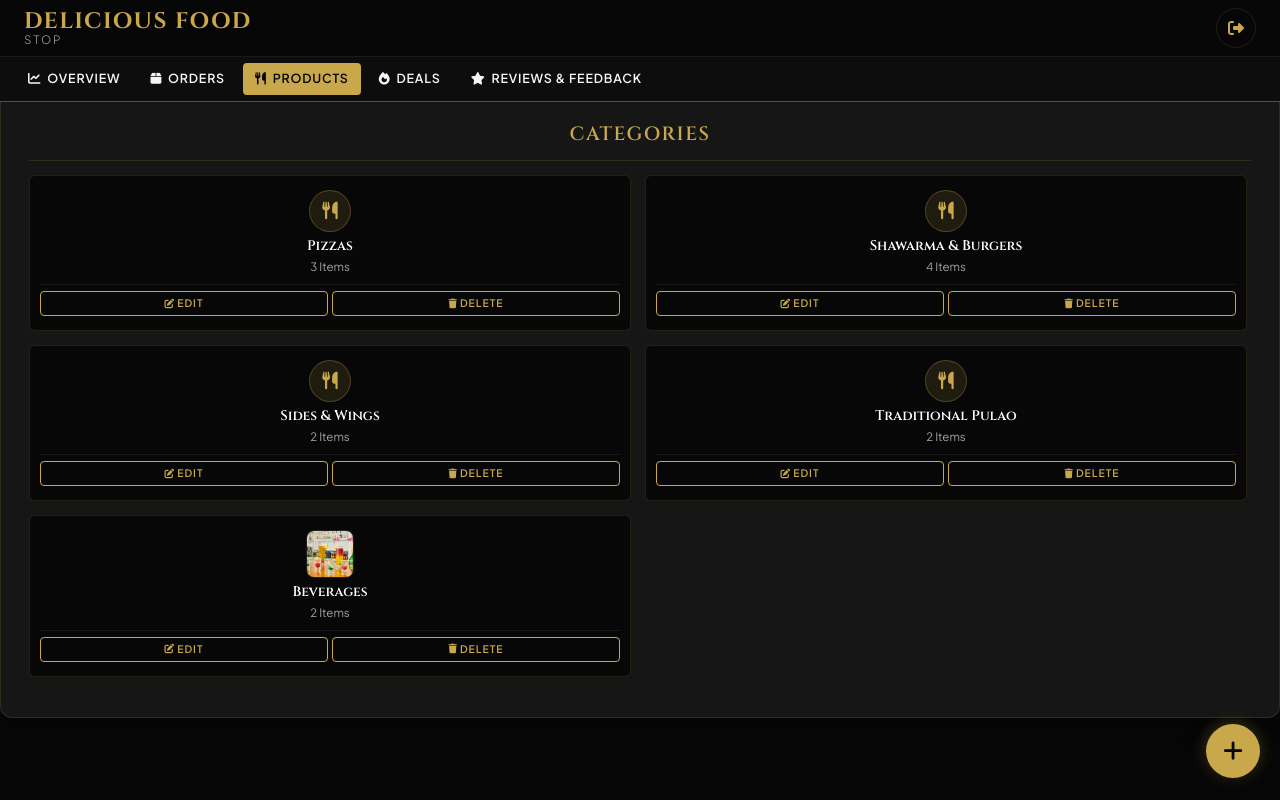
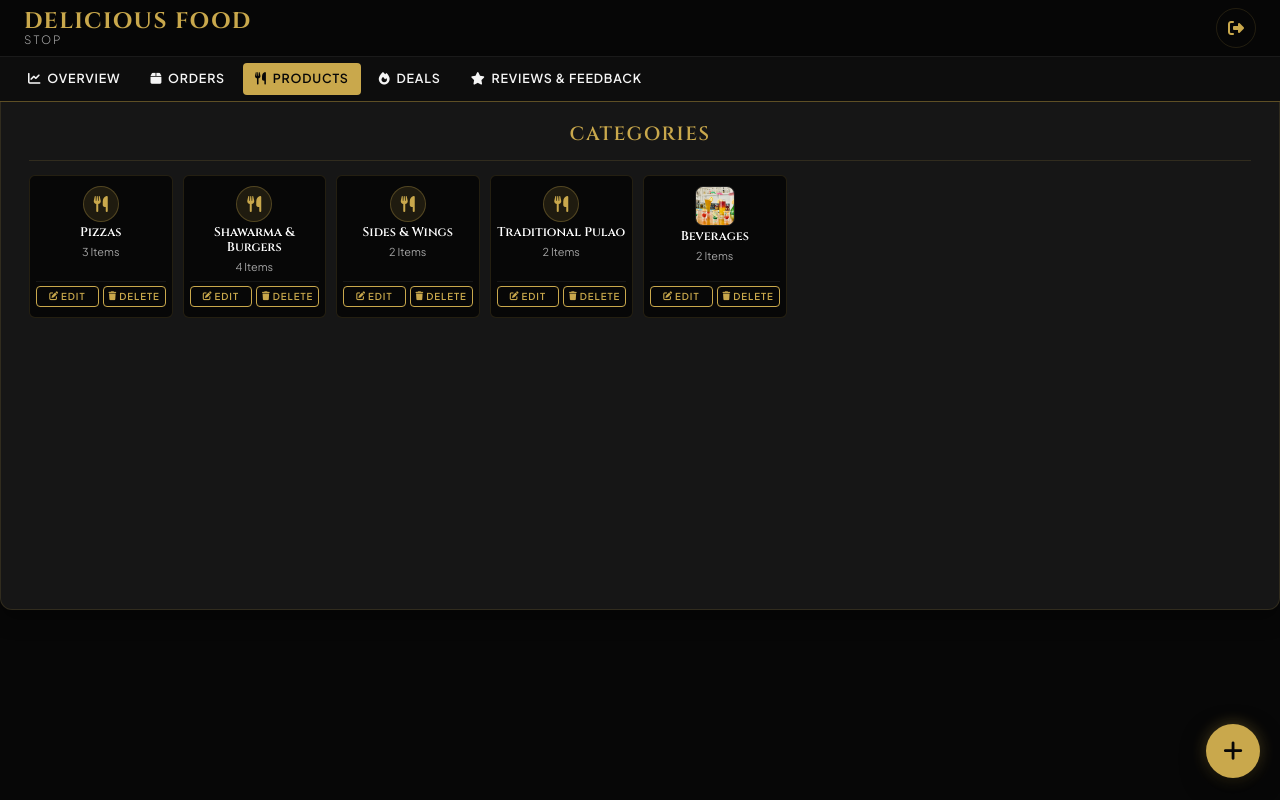
Before and after one commit to ahmadyarafridi/new-web-app, a Django app: page /owner/dashboard/products/ in a window 1280 px wide. Run offline with Django 5.2, Linux system fonts and the light colour scheme; a user stored in the database is signed in; data comes from the database, SQL or seed files in the repository; data that the repository does not hold is empty; some libraries are stand-ins or nearby versions; some web fonts are replaced.

Commit message:
Fix Deals category dropdown rendering, scale down admin and food item cards, and remove horizontal scroll

```diff
--- a/static/css/style.css
+++ b/static/css/style.css
@@ -1226,7 +1226,7 @@ main {
     transition: var(--transition-smooth);
     display: flex;
     flex-direction: column;
-    flex: 0 0 235px;
+    flex: 0 0 200px;
     scroll-snap-align: start;
     scroll-snap-stop: always;
 }
@@ -1239,7 +1239,7 @@ main {
 
 .menu-item-img-wrapper {
     position: relative;
-    height: 135px;
+    height: 115px;
     overflow: hidden;
 }
 
@@ -2781,8 +2781,8 @@ footer hr {
     }
 
     .menu-item-card {
-        flex: 0 0 72% !important;
-        max-width: 235px !important;
+        flex: 0 0 62% !important;
+        max-width: 195px !important;
         scroll-snap-align: center !important;
         scroll-snap-stop: always !important;
         /* Scroll only one card at a time on swipe */
--- a/templates/accounts/products.html
+++ b/templates/accounts/products.html
@@ -11,29 +11,29 @@
     </div>
 
     <!-- SCROLLABLE BODY CONTAINER -->
-    <div style="flex: 1; overflow-y: auto; padding-right: 4px; margin-bottom: 15px; -webkit-overflow-scrolling: touch;">
-        <div style="display: grid; grid-template-columns: repeat(2, 1fr); gap: 14px;">
+    <div style="flex: 1; overflow-y: auto; overflow-x: hidden; padding-right: 4px; margin-bottom: 15px; -webkit-overflow-scrolling: touch;">
+        <div style="display: grid; grid-template-columns: repeat(auto-fill, minmax(130px, 1fr)); gap: 10px;">
             {% for cat in categories %}
-            <div style="background: var(--color-bg-deep); border: 1px solid var(--color-border); border-radius: var(--border-radius-sm); padding: 14px 10px; text-align: center; height: 100%; display: flex; flex-direction: column; align-items: center; justify-content: space-between;">
+            <div style="background: var(--color-bg-deep); border: 1px solid var(--color-border); border-radius: var(--border-radius-sm); padding: 10px 6px; text-align: center; height: 100%; display: flex; flex-direction: column; align-items: center; justify-content: space-between;">
                 <a href="?cat={{ cat.slug }}" style="text-decoration: none; color: inherit; width: 100%; display: flex; flex-direction: column; align-items: center;">
                     {% if cat.image_file %}
-                    <img src="{{ cat.image_file.url }}" alt="{{ cat.name }}" style="width: 48px; height: 48px; object-fit: cover; border-radius: 8px; margin-bottom: 6px; border: 1px solid rgba(255,255,255,0.1);">
+                    <img src="{{ cat.image_file.url }}" alt="{{ cat.name }}" style="width: 40px; height: 40px; object-fit: cover; border-radius: 8px; margin-bottom: 4px; border: 1px solid rgba(255,255,255,0.1);">
                     {% else %}
-                    <div style="width: 42px; height: 42px; border-radius: 50%; background: rgba(201,168,76,0.12); color: var(--color-primary); display: flex; align-items: center; justify-content: center; font-size: 1.1rem; margin-bottom: 6px; border: 1px solid rgba(201,168,76,0.3);">
+                    <div style="width: 36px; height: 36px; border-radius: 50%; background: rgba(201,168,76,0.12); color: var(--color-primary); display: flex; align-items: center; justify-content: center; font-size: 1rem; margin-bottom: 4px; border: 1px solid rgba(201,168,76,0.3);">
                         <i class="fa-solid fa-utensils"></i>
                     </div>
                     {% endif %}
-                    <h4 style="font-family: var(--font-brand); color: #fff; font-size: 0.86rem; margin: 0 0 2px 0; line-height: 1.3;">{{ cat.name }}</h4>
-                    <span style="font-size: 0.72rem; color: var(--color-text-gray);">{{ cat.product_count }} Items</span>
+                    <h4 style="font-family: var(--font-brand); color: #fff; font-size: 0.78rem; margin: 0 0 2px 0; line-height: 1.2;">{{ cat.name }}</h4>
+                    <span style="font-size: 0.68rem; color: var(--color-text-gray);">{{ cat.product_count }} Items</span>
                 </a>
 
                 <!-- CATEGORY ACTION BUTTONS -->
-                <div style="display: flex; gap: 4px; margin-top: 8px; width: 100%; justify-content: center; align-items: center; padding-top: 6px; border-top: 1px solid rgba(255,255,255,0.06);">
-                    <a href="{% url 'category_edit' cat.pk %}" class="btn-secondary" style="border-color: var(--color-primary); color: var(--color-primary); padding: 3px 6px; font-size: 0.65rem; font-weight: 600; text-decoration: none; border-radius: 4px; display: inline-flex; align-items: center; justify-content: center; gap: 2px; white-space: nowrap; flex: 1; max-width: 50%;">
-                        <i class="fa-solid fa-pen-to-square" style="font-size: 0.6rem;"></i> Edit
+                <div style="display: flex; gap: 4px; margin-top: 6px; width: 100%; justify-content: center; align-items: center; padding-top: 4px; border-top: 1px solid rgba(255,255,255,0.06);">
+                    <a href="{% url 'category_edit' cat.pk %}" class="btn-secondary" style="border-color: var(--color-primary); color: var(--color-primary); padding: 2px 4px; font-size: 0.6rem; font-weight: 600; text-decoration: none; border-radius: 4px; display: inline-flex; align-items: center; justify-content: center; gap: 2px; white-space: nowrap; flex: 1;">
+                        <i class="fa-solid fa-pen-to-square" style="font-size: 0.55rem;"></i> Edit
                     </a>
-                    <a href="{% url 'category_delete' cat.pk %}" class="btn-secondary" style="border-color: var(--color-primary); color: var(--color-primary); padding: 3px 6px; font-size: 0.65rem; font-weight: 600; text-decoration: none; border-radius: 4px; display: inline-flex; align-items: center; justify-content: center; gap: 2px; white-space: nowrap; flex: 1; max-width: 50%;">
-                        <i class="fa-solid fa-trash" style="font-size: 0.6rem;"></i> Delete
+                    <a href="{% url 'category_delete' cat.pk %}" class="btn-secondary" style="border-color: var(--color-primary); color: var(--color-primary); padding: 2px 4px; font-size: 0.6rem; font-weight: 600; text-decoration: none; border-radius: 4px; display: inline-flex; align-items: center; justify-content: center; gap: 2px; white-space: nowrap; flex: 1;">
+                        <i class="fa-solid fa-trash" style="font-size: 0.55rem;"></i> Delete
                     </a>
                 </div>
             </div>
@@ -54,25 +54,25 @@
     </div>
 
     <!-- SCROLLABLE BODY CONTAINER -->
-    <div style="flex: 1; overflow-y: auto; padding-right: 4px; margin-bottom: 15px; -webkit-overflow-scrolling: touch;">
-        <div style="display: grid; grid-template-columns: repeat(2, 1fr); gap: 14px;">
+    <div style="flex: 1; overflow-y: auto; overflow-x: hidden; padding-right: 4px; margin-bottom: 15px; -webkit-overflow-scrolling: touch;">
+        <div style="display: grid; grid-template-columns: repeat(auto-fill, minmax(130px, 1fr)); gap: 10px;">
             {% for product in products %}
-            <div style="background: var(--color-bg-deep); border: 1px solid var(--color-border); border-radius: var(--border-radius-sm); padding: 14px 10px; text-align: center; height: 100%; display: flex; flex-direction: column; align-items: center; justify-content: space-between;">
+            <div style="background: var(--color-bg-deep); border: 1px solid var(--color-border); border-radius: var(--border-radius-sm); padding: 10px 6px; text-align: center; height: 100%; display: flex; flex-direction: column; align-items: center; justify-content: space-between;">
                 <a href="{% url 'product_detail' product.pk %}" style="text-decoration: none; color: inherit; width: 100%; display: flex; flex-direction: column; align-items: center;">
-                    <img src="{% if product.image_file %}{{ product.image_file.url }}{% else %}{% static product.image %}{% endif %}" alt="{{ product.name }}" style="width: 54px; height: 54px; object-fit: cover; border-radius: 8px; margin-bottom: 6px; border: 1px solid rgba(255,255,255,0.1);" onerror="this.src='https://via.placeholder.com/54';">
-                    <h4 style="font-family: var(--font-brand); color: #fff; font-size: 0.82rem; margin: 0; line-height: 1.25; font-weight: 600;">{{ product.name }}</h4>
+                    <img src="{% if product.image_file %}{{ product.image_file.url }}{% else %}{% static product.image %}{% endif %}" alt="{{ product.name }}" style="width: 44px; height: 44px; object-fit: cover; border-radius: 8px; margin-bottom: 4px; border: 1px solid rgba(255,255,255,0.1);" onerror="this.src='https://via.placeholder.com/44';">
+                    <h4 style="font-family: var(--font-brand); color: #fff; font-size: 0.78rem; margin: 0; line-height: 1.2; font-weight: 600;">{{ product.name }}</h4>
                     {% if not product.is_available %}
-                    <span class="badge-status badge-inactive" style="padding: 1px 6px; font-size: 0.6rem; margin-top: 4px;">Out of Stock</span>
+                    <span class="badge-status badge-inactive" style="padding: 1px 4px; font-size: 0.55rem; margin-top: 3px;">Out of Stock</span>
                     {% endif %}
                 </a>
 
                 <!-- PRODUCT ACTION BUTTONS -->
-                <div style="display: flex; gap: 4px; margin-top: 8px; width: 100%; justify-content: center; align-items: center; padding-top: 6px; border-top: 1px solid rgba(255,255,255,0.06);">
-                    <a href="{% url 'product_edit' product.pk %}" class="btn-secondary" style="border-color: var(--color-primary); color: var(--color-primary); padding: 3px 6px; font-size: 0.65rem; font-weight: 600; text-decoration: none; border-radius: 4px; display: inline-flex; align-items: center; justify-content: center; gap: 2px; white-space: nowrap; flex: 1; max-width: 50%;">
-                        <i class="fa-solid fa-pen-to-square" style="font-size: 0.6rem;"></i> Edit
+                <div style="display: flex; gap: 4px; margin-top: 6px; width: 100%; justify-content: center; align-items: center; padding-top: 4px; border-top: 1px solid rgba(255,255,255,0.06);">
+                    <a href="{% url 'product_edit' product.pk %}" class="btn-secondary" style="border-color: var(--color-primary); color: var(--color-primary); padding: 2px 4px; font-size: 0.6rem; font-weight: 600; text-decoration: none; border-radius: 4px; display: inline-flex; align-items: center; justify-content: center; gap: 2px; white-space: nowrap; flex: 1;">
+                        <i class="fa-solid fa-pen-to-square" style="font-size: 0.55rem;"></i> Edit
                     </a>
-                    <a href="{% url 'product_delete' product.pk %}" class="btn-secondary" style="border-color: var(--color-primary); color: var(--color-primary); padding: 3px 6px; font-size: 0.65rem; font-weight: 600; text-decoration: none; border-radius: 4px; display: inline-flex; align-items: center; justify-content: center; gap: 2px; white-space: nowrap; flex: 1; max-width: 50%;">
-                        <i class="fa-solid fa-trash" style="font-size: 0.6rem;"></i> Delete
+                    <a href="{% url 'product_delete' product.pk %}" class="btn-secondary" style="border-color: var(--color-primary); color: var(--color-primary); padding: 2px 4px; font-size: 0.6rem; font-weight: 600; text-decoration: none; border-radius: 4px; display: inline-flex; align-items: center; justify-content: center; gap: 2px; white-space: nowrap; flex: 1;">
+                        <i class="fa-solid fa-trash" style="font-size: 0.55rem;"></i> Delete
                     </a>
                 </div>
             </div>
```
Also changed, not shown: templates/website/menu.html (+0 -8 lines), website/views.py (+27 -1 lines).
